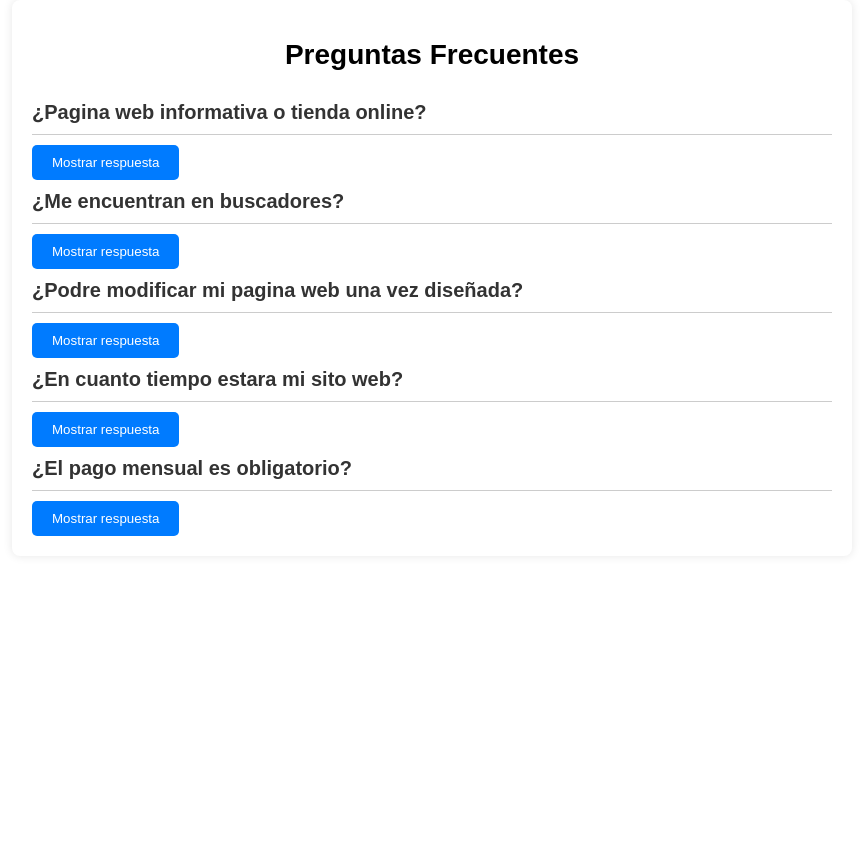
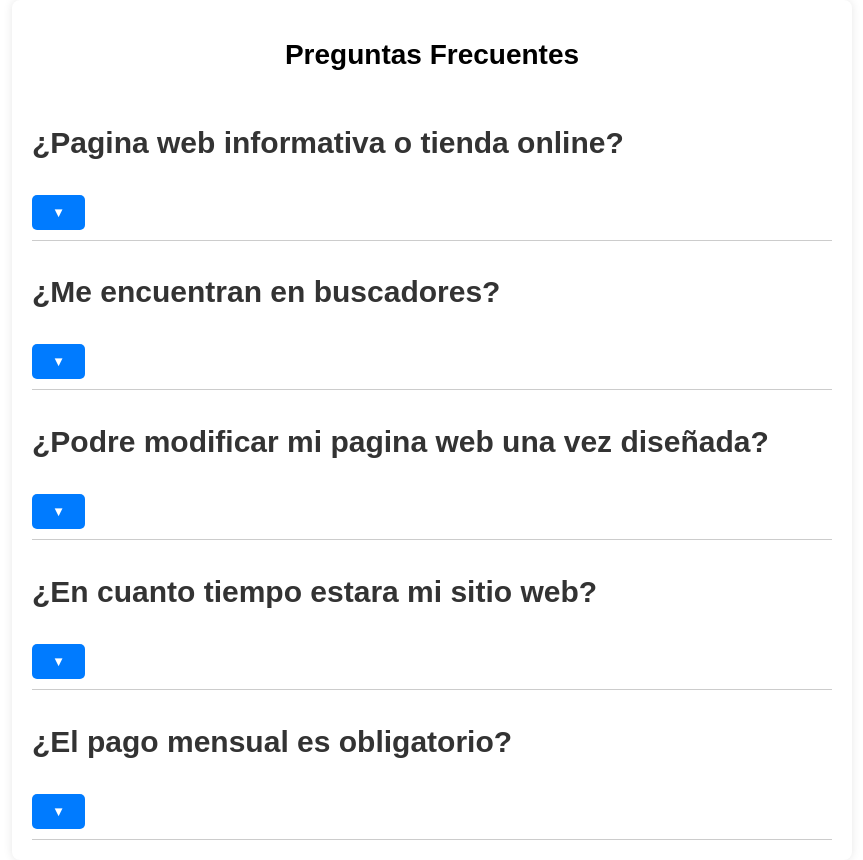
Before and after one commit to Luisestteban/faq-page, a plain HTML site: page index.html in a window 1280 px wide. Shown: the whole page, without its empty margins (208-1071 px from the left). Before the commit the page ends 800 px from the top, so only its background shows below. Drawn offline with Linux system fonts and the light colour scheme.

Commit message:
Update index.html

```diff
--- a/index.html
+++ b/index.html
@@ -10,29 +10,39 @@
     <div class="faq-container">
         <h1>Preguntas Frecuentes</h1>
         <div class="faq-item">
-            <h2 class="question">¿Pagina web informativa o tienda online?</h2>
-            <button class="toggle-answer">Mostrar respuesta</button>
+            <div class="question">
+                <h2>¿Pagina web informativa o tienda online?</h2>
+                <button class="toggle-answer">&#9660;</button>
+            </div>
             <p class="answer hidden">Una página web es apta para cualquier proyecto en general (incluye casi todas las funciones de una tienda Online). Las tiendas Online son especializadas para negocios, ofreciendo hasta 20 métodos de pago.</p>
         </div>
         <div class="faq-item">
-            <h2 class="question">¿Me encuentran en buscadores?</h2>
-            <button class="toggle-answer">Mostrar respuesta</button>
+            <div class="question">
+                <h2>¿Me encuentran en buscadores?</h2>
+                <button class="toggle-answer">&#9660;</button>
+            </div>
             <p class="answer hidden">Tu web podrá ser fácilmente encontrada en cualquier navegador de Internet. Asimismo podrás hacer uso de Google ads para poder incrementar potencialmente las visitas.</p>
         </div>
         <div class="faq-item">
-            <h2 class="question">¿Podre modificar mi pagina web una vez diseñada?</h2>
-            <button class="toggle-answer">Mostrar respuesta</button>
-            <p class="answer hidden">Sí, con un costo adicional podrás hacerlo en el momento que lo desees.</p>
+            <div class="question">
+                <h2>¿Podre modificar mi pagina web una vez diseñada?</h2>
+                <button class="toggle-answer">&#9660;</button>
+            </div>
+            <p class="answer hidden">Sí, con un costo adicional podrás hacerlo en el momento que lo desees. O también puedes aprovechar nuestra promoción de dominio + mantenimiento.</p>
         </div>
         <div class="faq-item">
-            <h2 class="question">¿En cuanto tiempo estara mi sito web?</h2>
-            <button class="toggle-answer">Mostrar respuesta</button>
+            <div class="question">
+                <h2>¿En cuanto tiempo estara mi sitio web?</h2>
+                <button class="toggle-answer">&#9660;</button>
+            </div>
             <p class="answer hidden">De 7 a 10 días nos demoraremos en entregarte tu sitio web.</p>
         </div>
         <div class="faq-item">
-            <h2 class="question">¿El pago mensual es obligatorio?</h2>
-            <button class="toggle-answer">Mostrar respuesta</button>
-            <p class="answer hidden">Sí, recuerda que el pago es sólo de $100 por el dominio.</p>
+            <div class="question">
+                <h2>¿El pago mensual es obligatorio?</h2>
+                <button class="toggle-answer">&#9660;</button>
+            </div>
+            <p class="answer hidden">Sí, recuerda que el pago es sólo de $100 por el dominio. O puedes adquirir nuestro paquete de dominio + mantenimiento.</p>
         </div>
         <!-- Agrega más preguntas y respuestas aquí -->
     </div>
```
